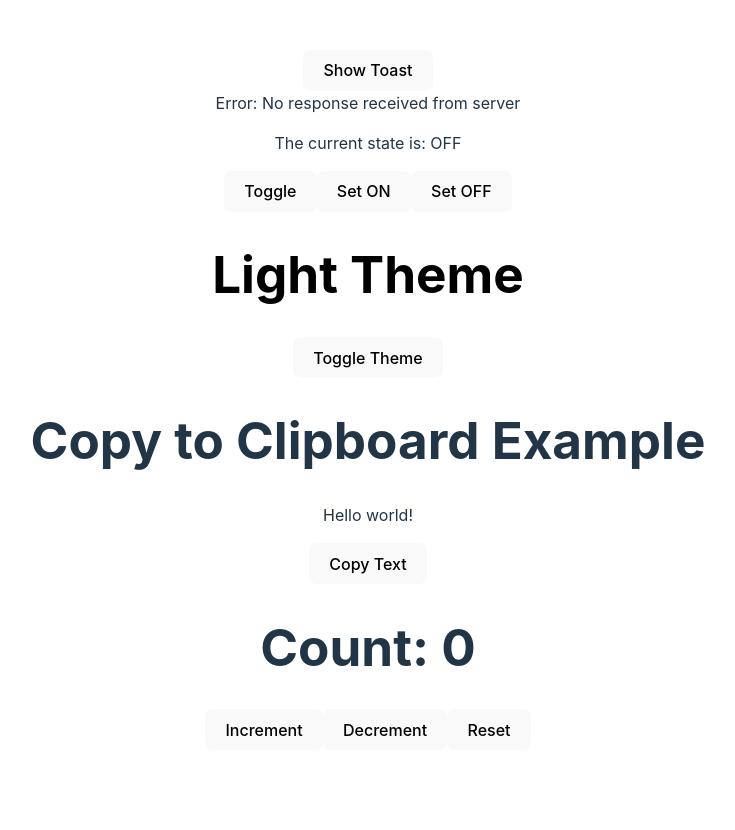
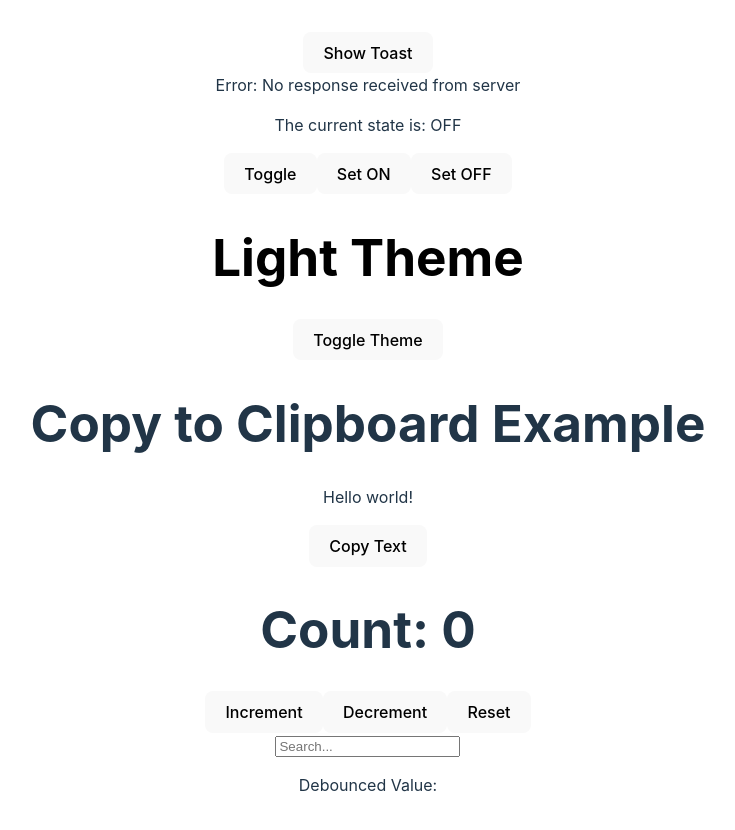
Before and after one commit to sh4shii/custom-react-hooks, a React (Vite) app: page / in a window 1280 px wide. Shown: the top 830 px of the page, without its empty margins (272-1007 px from the left). Before the commit the page ends 800 px from the top, so only its background shows below. Built offline with nearby package versions, Linux system fonts and the light colour scheme; no server answers.

Commit message:
debounce component

```diff
--- a/src/App.jsx
+++ b/src/App.jsx
@@ -4,6 +4,7 @@ import ApiExample from "./components/ApiExample";
 import ToggleExample from "./components/ToggleExample";
 import CopyToClipboardExample from "./components/CopyToClipboardExample";
 import LocalStorageExample from "./components/LocalStorageExample";
+import DebounceExample from "./components/DebounceExample";
 
 const App = () => {
   return (
@@ -13,6 +14,7 @@ const App = () => {
       <ToggleExample />
       <CopyToClipboardExample />
       <LocalStorageExample />
+      <DebounceExample />
     </>
   );
 };
--- /dev/null
+++ b/src/components/DebounceExample.jsx
@@ -0,0 +1,25 @@
+import React, { useState } from "react";
+import useDebounce from "../hooks/useDebounce";
+
+const DebounceExample = () => {
+  const [inputValue, setInputValue] = useState("");
+  const debouncedValue = useDebounce(inputValue, 500); // 500ms debounce
+
+  const handleChange = (e) => {
+    setInputValue(e.target.value);
+  };
+  return (
+    <div>
+      <input
+        type="text"
+        value={inputValue}
+        onChange={handleChange}
+        placeholder="Search..."
+      />
+      <p>Debounced Value: {debouncedValue}</p>{" "}
+      {/* Display the debounced value */}
+    </div>
+  );
+};
+
+export default DebounceExample;
```
